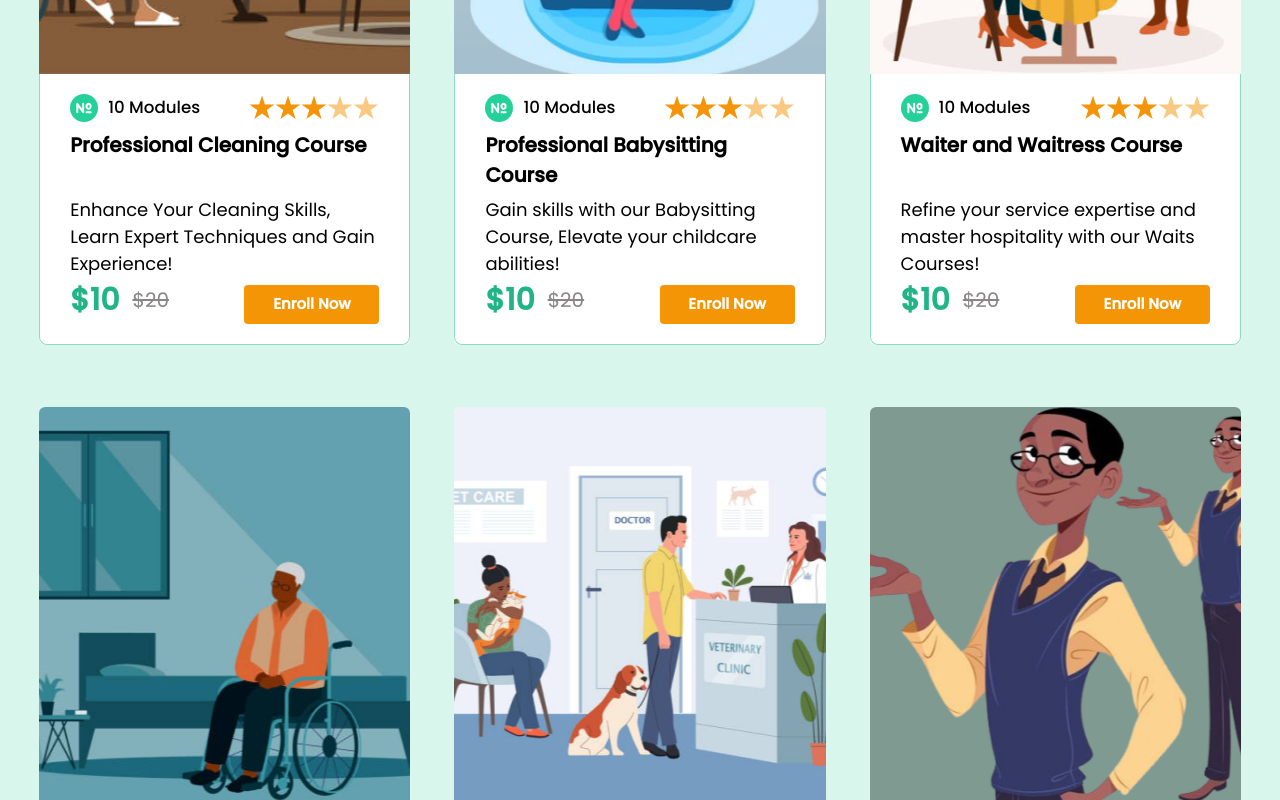
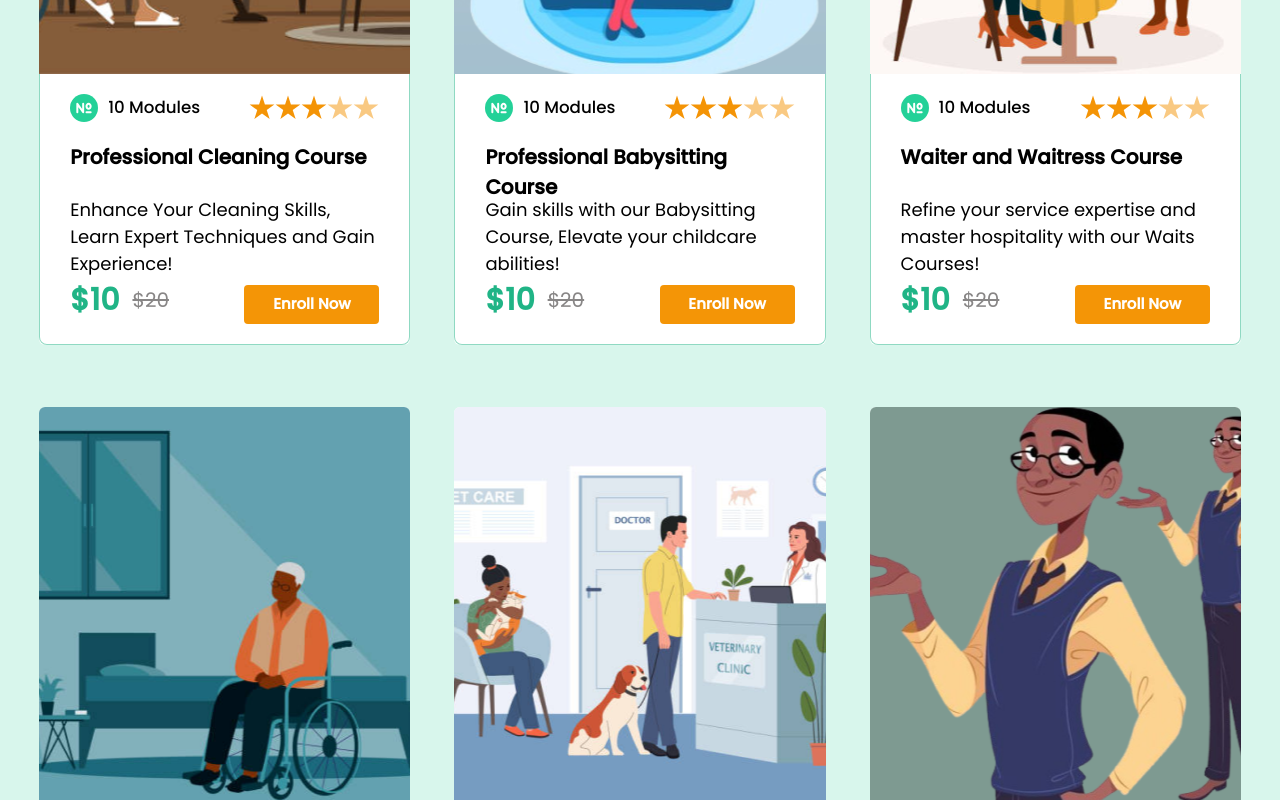
Before and after one commit to stevenmukama/Elearningproject-Fe, a React (Vite) app: page /AllCoursesPage in a window 1280 px wide. Shown: the part 1240-2040 px from the top of the page. Built offline with nearby package versions, Linux system fonts and the light colour scheme; a web font is replaced by a local one.

Commit message:
add more changes

```diff
--- a/src/pages/AllCoursesPage.jsx
+++ b/src/pages/AllCoursesPage.jsx
@@ -405,7 +405,7 @@ function AllCoursesPage() {
 											))}
 									</div>
 								</div>
-								<h2 className='font-bold font-Poppins md:h-[66px] max-sm:text-[15px] card-title'>
+								<h2 className='font-bold py-3 font-Poppins md:h-[66px] max-sm:text-[15px] card-title'>
 									{course.title}
 								</h2>
 								<p
```
